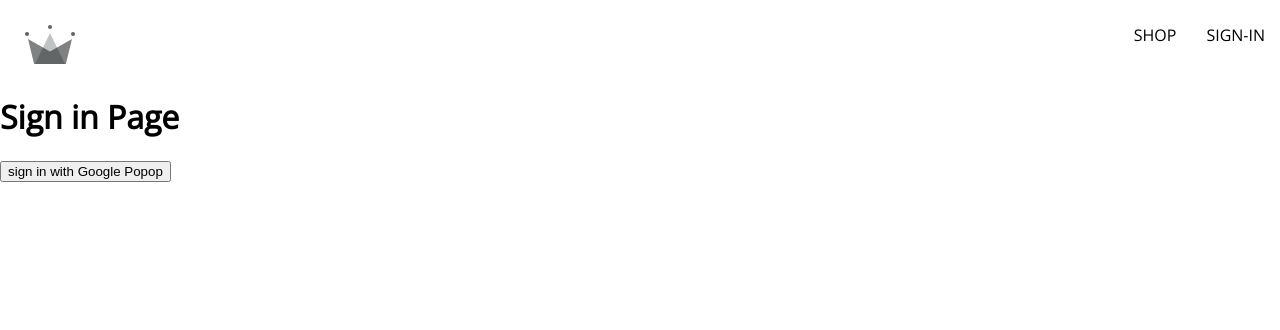
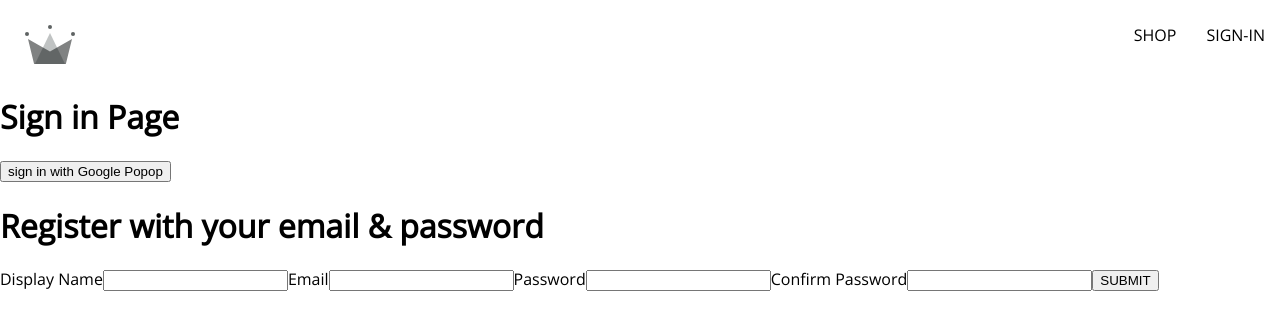
Before and after one commit to Quasiich/crwn-clothing, a React (Create React App) app: page /sign-in in a window 1280 px wide. Shown: the top 330 px of the page. Built offline with nearby package versions, Linux system fonts and the light colour scheme.

Commit message:
started signup form creation

```diff
--- /dev/null
+++ b/src/components/register-form/register-form.component.jsx
@@ -0,0 +1,44 @@
+import {useState} from 'react';
+
+const defaultFormFields = {
+   displayName: "",
+   email: "",
+   password: "",
+   confirmPassword: ""
+}
+
+const RegisterForm = (props) => {
+   const [formFields, setFormFields] = useState(defaultFormFields);
+   const {displayName, email, password, confirmPassword} = formFields;
+
+   const handleChange = (event) => {
+      const {name, value} = event.target;
+
+      console.log(formFields)
+
+      setFormFields({...formFields, [name]: value});
+   }
+
+   return (
+      <div>
+         <h1>Register with your email & password</h1>
+         <form onSubmit={() => {}}>
+            <label htmlFor="">Display Name</label>
+            <input type={'text'} required onChange={handleChange} name={'displayName'} value={displayName}/>
+
+            <label htmlFor="">Email</label>
+            <input type={'email'} required onChange={handleChange} name={'email'} value={email}/>
+
+            <label htmlFor="">Password</label>
+            <input type={'password'} required onChange={handleChange} name={'password'} value={password}/>
+
+            <label htmlFor="">Confirm Password</label>
+            <input type={'password'} required onChange={handleChange} name={'confirmPassword'} value={confirmPassword}/>
+
+            <button type={'submit'}>SUBMIT</button>
+         </form>
+      </div>
+   )
+}
+
+export default RegisterForm;
--- a/src/routes/sign-in/sign-in.component.jsx
+++ b/src/routes/sign-in/sign-in.component.jsx
@@ -1,4 +1,5 @@
 import {signInWithGooglePopup, createUserDocumentFromAuth} from '../../utils/firebase/firebase.utils'
+import RegisterForm from "../../components/register-form/register-form.component";
 
 const SignIn = (props) => {
     const logGoogleUser = async () => {
@@ -12,6 +13,7 @@ const SignIn = (props) => {
             <button onClick={logGoogleUser}>
                 sign in with Google Popop
             </button>
+           <RegisterForm></RegisterForm>
         </div>
     )
 }
--- a/src/utils/firebase/firebase.utils.js
+++ b/src/utils/firebase/firebase.utils.js
@@ -1,5 +1,5 @@
 import {initializeApp} from 'firebase/app'
-import {getAuth, signInWithRedirect, signInWithPopup, GoogleAuthProvider} from 'firebase/auth'
+import {getAuth, signInWithPopup, GoogleAuthProvider} from 'firebase/auth'
 import {getFirestore, doc, getDoc, setDoc} from 'firebase/firestore'
 
 // Your web app's Firebase configuration
```
